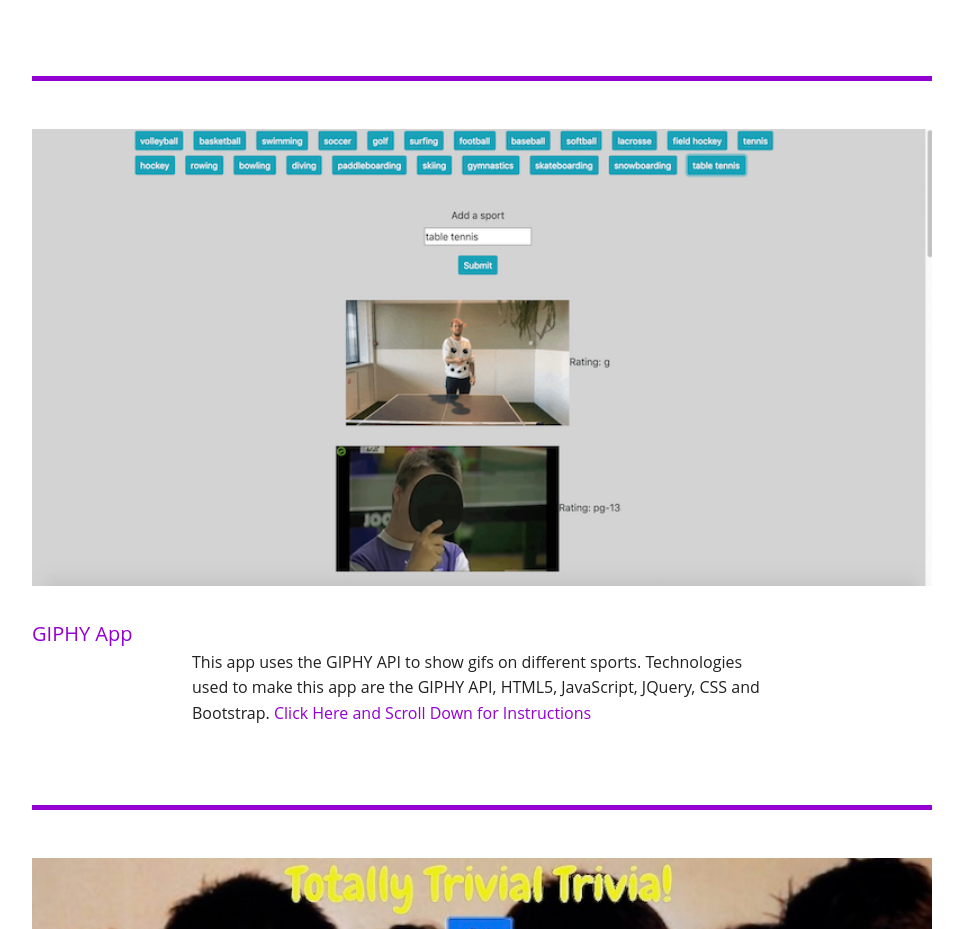
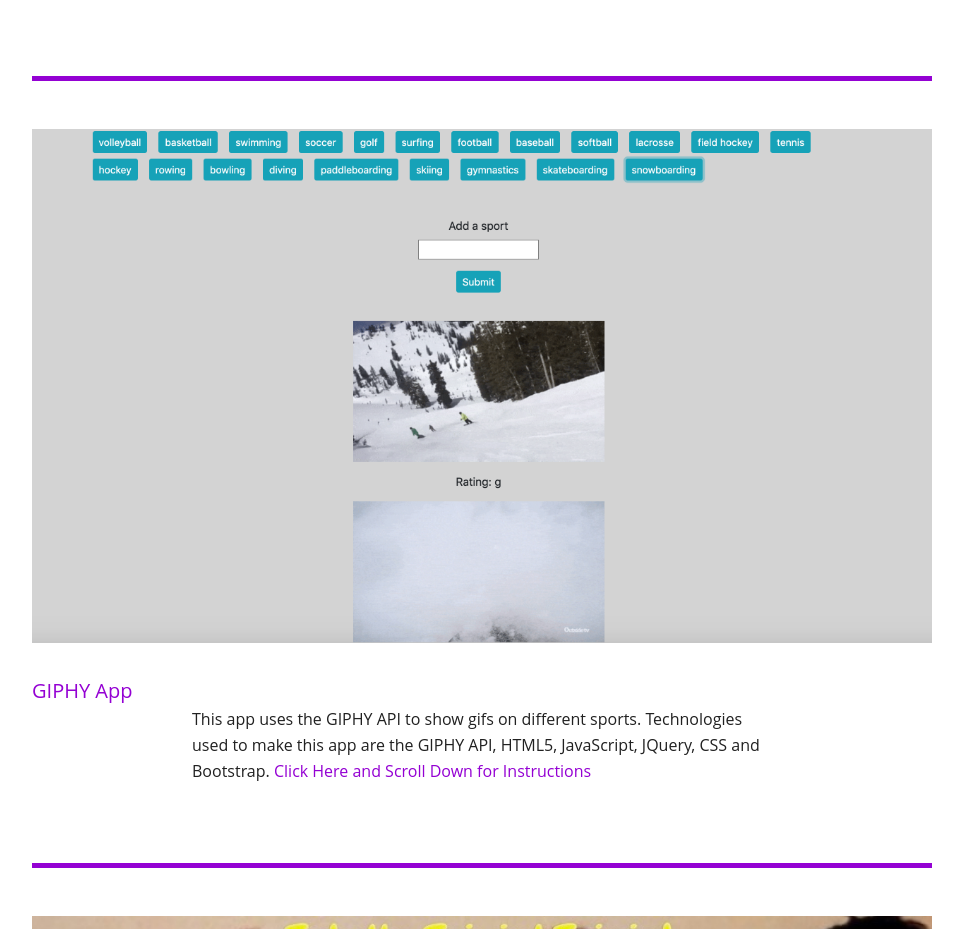
Before and after one commit to acl447/portfolio, a plain HTML site: page index.html in a window 1280 px wide. Shown: the part 2341-3270 px from the top of the page, without its empty margins (158-1121 px from the left). Drawn offline with nearby package versions, Linux system fonts and the light colour scheme.

Commit message:
giphy screenshot

```diff
--- a/index.html
+++ b/index.html
@@ -128,7 +128,7 @@
                 <div class="row">
                     <div class="col-12">
                         <div style="border-bottom: 5px solid #9401d3;">
-                            <img src="assets/images/GIPHY_app.png" class="mt-5" alt="" style="width: 100%">
+                            <img src="assets/images/giphy_screenshot2.png" class="mt-5" alt="" style="width: 100%">
                             <br>
                             <a class="text-center" href="https://acl447.github.io/gifTastic-app/gifTastic.html"
                                 style="font-size: 20px; color: #9401d3;">GIPHY App</a>
```
Also changed, not shown: assets/images/giphy_screenshot.png (added), assets/images/giphy_screenshot2.png (added), 1 other file.
